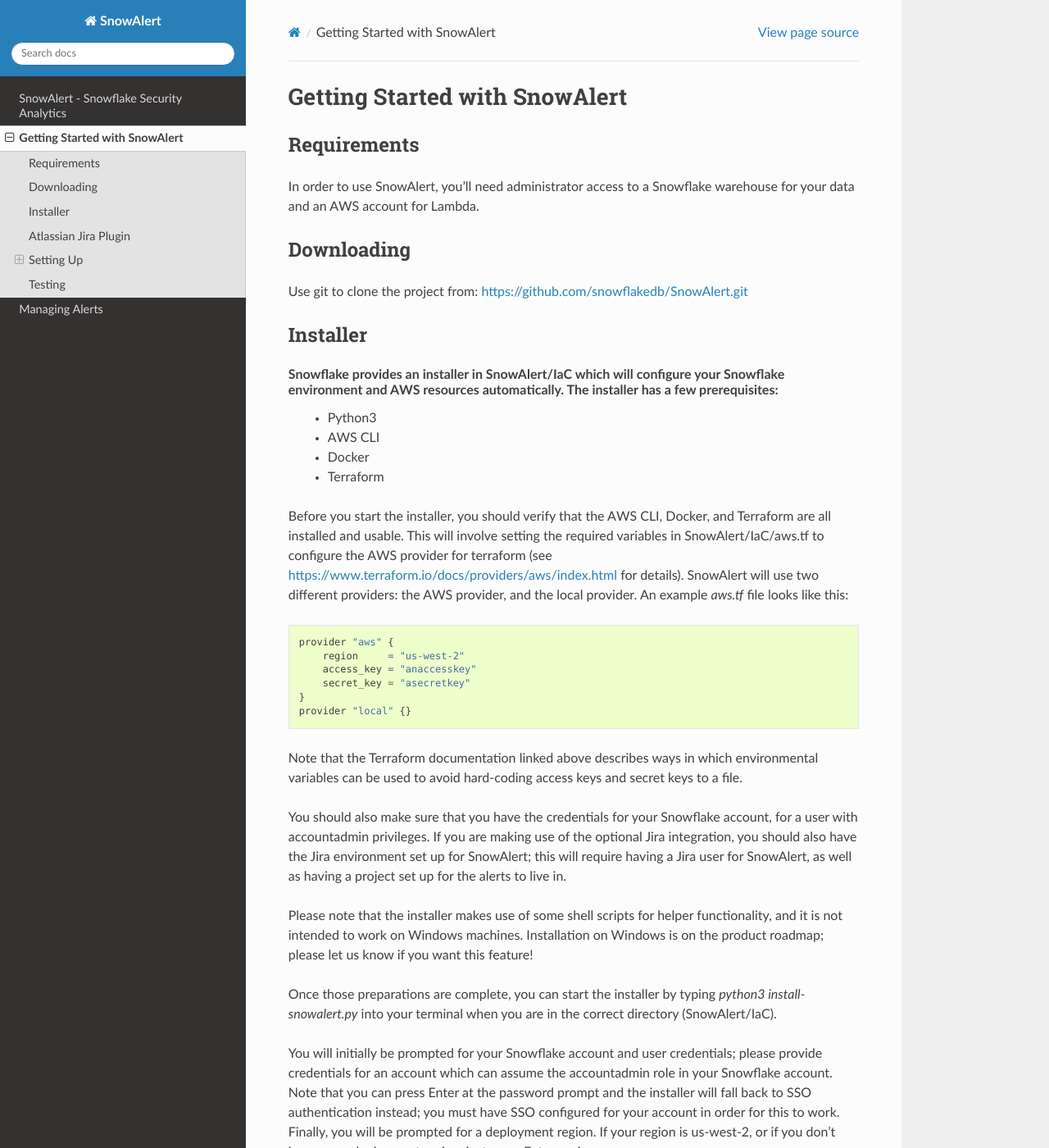
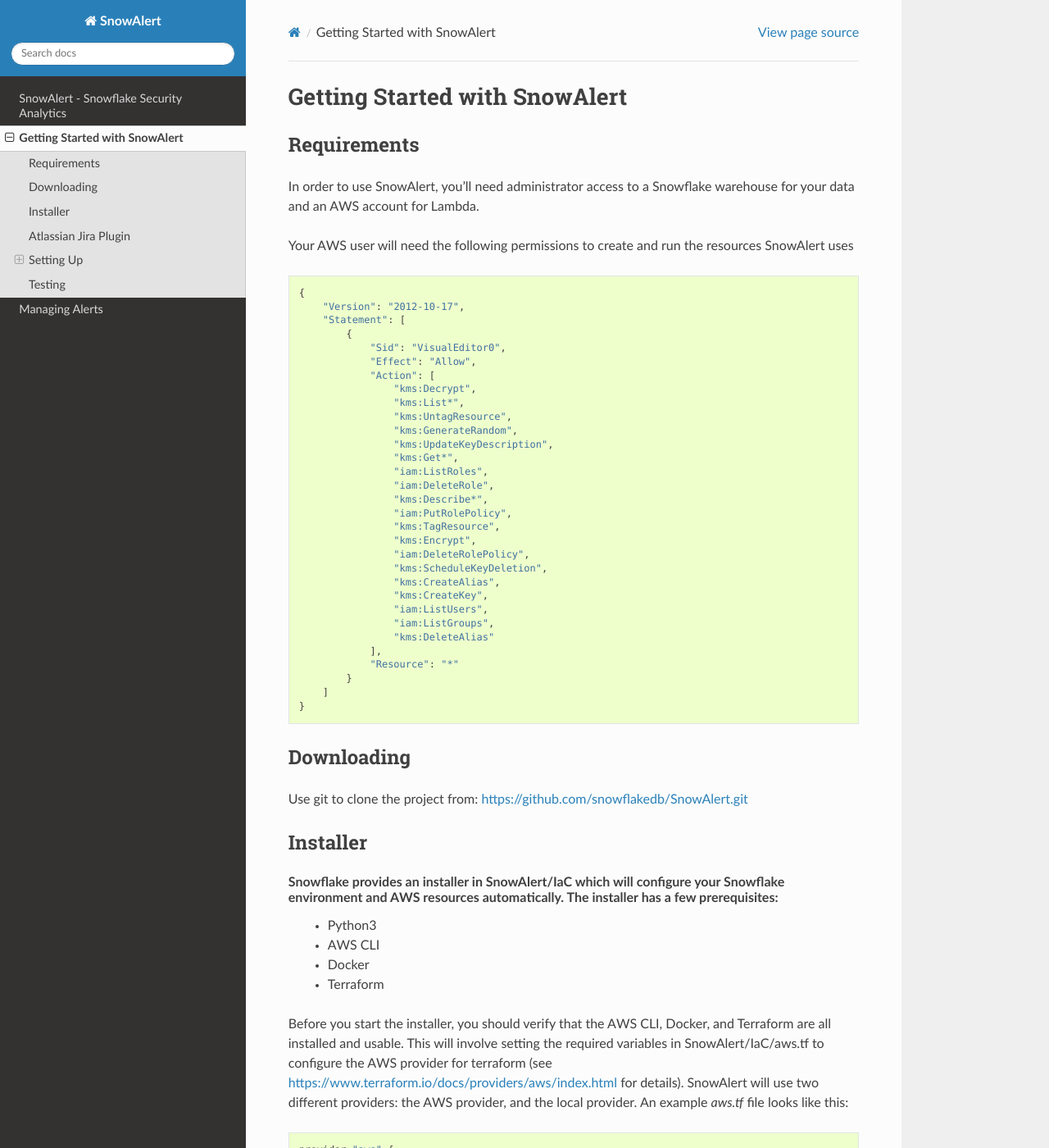
Before and after one commit to snowflakedb/SnowAlert, a Sphinx documentation site: the page built from docs/getting_started.rst, in a window 1280 px wide and 1400 px high. Shown: the whole window at 82% size. Built offline with Sphinx 7.4.7 and the Read the Docs theme 2.0.0, drawn with Linux system fonts in a browser that asks for light colours.

Commit message:
Added IAM policy of required aws permissions for a user

```diff
--- a/docs/getting_started.rst
+++ b/docs/getting_started.rst
@@ -5,6 +5,42 @@
 ------------
 
 In order to use SnowAlert, you'll need administrator access to a Snowflake warehouse for your data and an AWS account for Lambda.
+
+Your AWS user will need the following permissions to create and run the resources SnowAlert uses
+
+.. code::
+
+    {
+        "Version": "2012-10-17",
+        "Statement": [
+            {
+                "Sid": "VisualEditor0",
+                "Effect": "Allow",
+                "Action": [
+                    "kms:Decrypt",
+                    "kms:List*",
+                    "kms:UntagResource",
+                    "kms:GenerateRandom",
+                    "kms:UpdateKeyDescription",
+                    "kms:Get*",
+                    "iam:ListRoles",
+                    "iam:DeleteRole",
+                    "kms:Describe*",
+                    "iam:PutRolePolicy",
+                    "kms:TagResource",
+                    "kms:Encrypt",
+                    "iam:DeleteRolePolicy",
+                    "kms:ScheduleKeyDeletion",
+                    "kms:CreateAlias",
+                    "kms:CreateKey",
+                    "iam:ListUsers",
+                    "iam:ListGroups",
+                    "kms:DeleteAlias"
+                ],
+                "Resource": "*"
+            }
+        ]
+    }
 
 Downloading
 -----------
```
